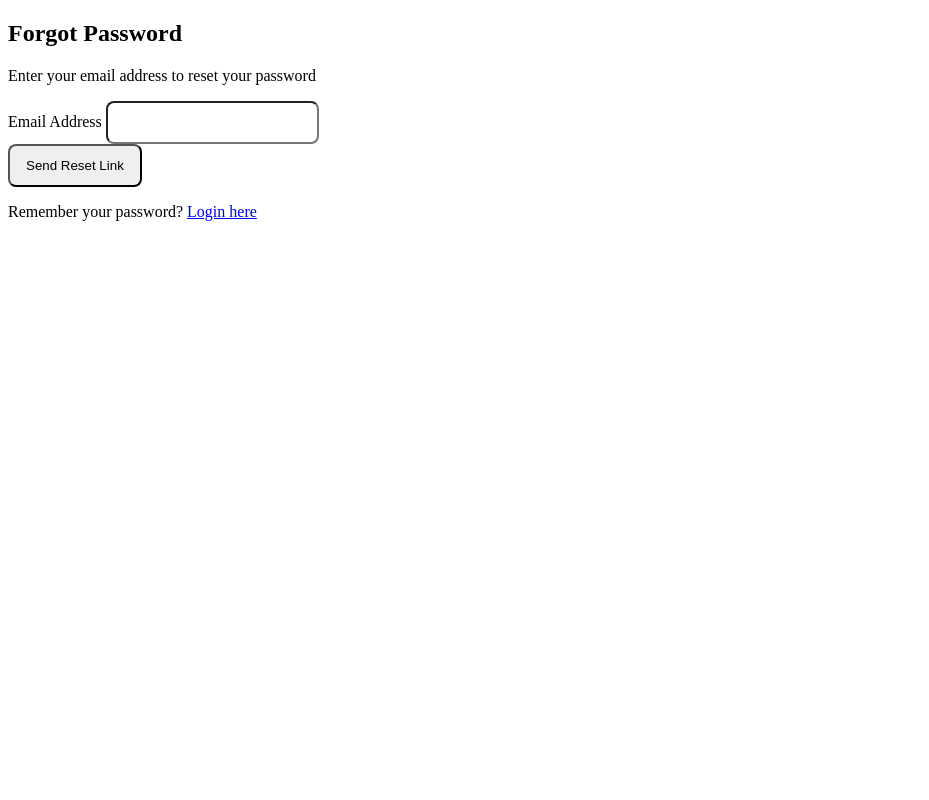
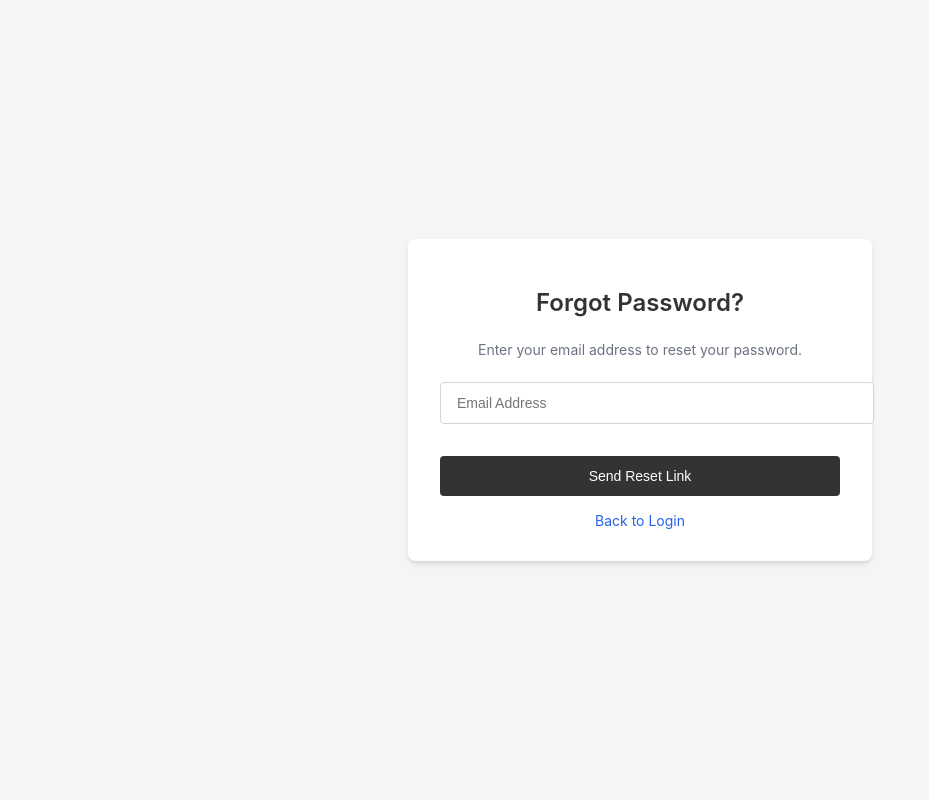
Before and after one commit to sooraj-m-s/StrideKicks, a Django app: page /forgot-password/ in a window 1280 px wide. Shown: the whole page, without its empty margins (0-929 px from the left). Run offline with Django 5.2, Linux system fonts and the light colour scheme.

Commit message:
solving errors

```diff
--- /dev/null
+++ b/users/templates/forgot_password.html
@@ -0,0 +1,195 @@
+{% extends "base.html" %}
+{% load static %}
+
+{% block title %}Forgot Password{% endblock %}
+
+{% block style %}
+<style>
+    body, html {
+        height: 100%;
+        margin: 0;
+        font-family: -apple-system, BlinkMacSystemFont, "Segoe UI", Roboto, sans-serif;
+        background-color: #f5f5f5;
+    }
+
+    .auth-container {
+        min-height: 100vh;
+        display: flex;
+        align-items: center;
+        justify-content: center;
+    }
+
+    .auth-form {
+        width: 100%;
+        max-width: 400px;
+        background: white;
+        padding: 2rem;
+        border-radius: 8px;
+        box-shadow: 0 4px 6px -1px rgba(0, 0, 0, 0.1), 0 2px 4px -1px rgba(0, 0, 0, 0.06);
+    }
+
+    .form-title {
+        font-size: 1.5rem;
+        font-weight: 600;
+        margin-bottom: 1.5rem;
+        color: #333;
+        text-align: center;
+    }
+
+    .form-control {
+        width: 100%;
+        padding: 0.75rem 1rem;
+        border: 1px solid #D1D5DB;
+        border-radius: 4px;
+        font-size: 0.875rem;
+        margin-bottom: 1rem;
+    }
+
+    .form-control:focus {
+        outline: none;
+        border-color: #2563EB;
+        box-shadow: 0 0 0 1px #2563EB;
+    }
+
+    .btn-primary {
+        width: 100%;
+        padding: 0.75rem 1rem;
+        border-radius: 4px;
+        background-color: #333;
+        color: white;
+        border: none;
+        font-weight: 500;
+        font-size: 0.875rem;
+        cursor: pointer;
+        transition: background-color 0.15s ease-in-out;
+    }
+
+    .btn-primary:hover {
+        background-color: #1F2937;
+    }
+
+    .message-error, .message-success {
+        padding: 0.75rem 1rem;
+        margin-bottom: 1rem;
+        border-radius: 4px;
+        font-size: 0.875rem;
+        text-align: center;
+    }
+
+    .message-error {
+        color: #DC2626;
+        background-color: #FEE2E2;
+        border: 1px solid #FECACA;
+    }
+
+    .message-success {
+        color: #059669;
+        background-color: #D1FAE5;
+        border: 1px solid #A7F3D0;
+    }
+
+    .back-link {
+        display: block;
+        text-align: center;
+        margin-top: 1rem;
+        color: #2563EB;
+        text-decoration: none;
+        font-size: 0.875rem;
+    }
+
+    .back-link:hover {
+        text-decoration: underline;
+    }
+
+    .form-subtitle {
+        color: #6B7280;
+        text-align: center;
+        margin-bottom: 1.5rem;
+        font-size: 0.875rem;
+    }
+    .form-group {
+        position: relative;
+        margin-bottom: 1rem;
+    }
+
+    .warning-message {
+        display: none;
+        color: #e53e3e;
+        font-size: 0.875rem;
+        margin-top: 0.25rem;
+    }
+
+    .form-control.warning {
+        border-color: #e53e3e;
+    }
+
+    .shake {
+        animation: shake 0.82s cubic-bezier(.36,.07,.19,.97) both;
+        transform: translate3d(0, 0, 0);
+    }
+
+    @keyframes shake {
+        10%, 90% { transform: translate3d(-1px, 0, 0); }
+        20%, 80% { transform: translate3d(2px, 0, 0); }
+        30%, 50%, 70% { transform: translate3d(-4px, 0, 0); }
+        40%, 60% { transform: translate3d(4px, 0, 0); }
+    }
+</style>
+{% endblock %}
+
+{% block body %}
+<div class="auth-container">
+    <div class="auth-form">
+        <h1 class="form-title">Forgot Password?</h1>
+        <p class="form-subtitle">Enter your email address to reset your password.</p>
+
+        {% if messages %}
+        {% for message in messages %}
+            {% if message.tags == 'error' %}
+                <div class="message-error">{{ message }}</div>
+            {% elif message.tags == 'success' %}
+                <div class="message-success">{{ message }}</div>
+            {% endif %}
+        {% endfor %}
+        {% endif %}
+
+        <form method="POST" action="{% url 'forgot_password' %}" id="forgotPasswordForm">
+            {% csrf_token %}
+            <div class="form-group">
+                <input type="email" class="form-control" id="email" name="email" placeholder="Email Address">
+                <div class="warning-message">Please enter a valid email address</div>
+            </div>
+            <button type="submit" class="btn-primary">Send Reset Link</button>
+        </form>
+
+        <a href="{% url 'login_to_account' %}" class="back-link">Back to Login</a>
+    </div>
+</div>
+
+<script>
+    document.addEventListener('DOMContentLoaded', function() {
+        const form = document.getElementById('forgotPasswordForm');
+        const emailInput = document.getElementById('email');
+        const warningMessage = document.querySelector('.warning-message');
+
+        form.addEventListener('submit', function(event) {
+            if (!emailInput.value) {
+                event.preventDefault();
+                emailInput.classList.add('warning');
+                warningMessage.style.display = 'block';
+                emailInput.classList.add('shake');
+                setTimeout(() => {
+                    emailInput.classList.remove('shake');
+                }, 820);
+            }
+        });
+
+        emailInput.addEventListener('input', function() {
+            if (emailInput.value) {
+                emailInput.classList.remove('warning');
+                warningMessage.style.display = 'none';
+            }
+        });
+    });
+</script>
+{% endblock %}
--- a/users/templates/get_account.html
+++ /dev/null
@@ -1,61 +0,0 @@
-{% extends "base.html" %}
-{% load static %}
-
-{% block title %}Get Account{% endblock %}
-
-{% block style %}
-<style>
-    .form-control {
-        padding: 0.75rem 1rem;
-        border-radius: 0.5rem;
-    }
-    .btn {
-        padding: 0.75rem 1rem;
-        border-radius: 0.5rem;
-    }
-    </style>
-{% endblock %}
-
-{% block body %}
-<div class="container-fluid">
-    <div class="row min-vh-100">
-        <!-- Form Section -->
-        <div class="col-md-6 d-flex align-items-center justify-content-center">
-            <div class="w-75">
-                <h2 class="mb-4">Forgot Password</h2>
-                <p class="text-muted mb-4">Enter your email address to reset your password</p>
-
-                {% if messages %}
-                <div class="mb-4">
-                    {% for message in messages %}
-                        <div class="alert alert-{{ message.tags }}">
-                            {{ message }}
-                        </div>
-                    {% endfor %}
-                </div>
-                {% endif %}
-
-                <form method="POST" action="{% url 'forgot_password' %}">
-                    {% csrf_token %}
-                    <div class="mb-3">
-                        <label for="email" class="form-label">Email Address</label>
-                        <input type="email" class="form-control" id="email" name="email" required>
-                    </div>
-                    <button type="submit" class="btn btn-primary w-100">
-                        Send Reset Link
-                    </button>
-                </form>
-
-                <div class="text-center mt-4">
-                    <p>Remember your password? <a href="{% url 'login_to_account' %}" class="text-decoration-none">Login here</a></p>
-                </div>
-            </div>
-        </div>
-
-        <!-- Image Section -->
-        <div class="col-md-6 d-none d-md-block">
-            <div class="h-100" style="background: url('{% static 'images/verify-email.jpg' %}') center/cover no-repeat;"></div>
-        </div>
-    </div>
-</div>
-{% endblock %}
--- a/users/templates/login.html
+++ b/users/templates/login.html
@@ -1,9 +1,9 @@
 {% extends "base.html" %}
+{% load static %}
 
 {% block title %}Login - StrideKicks{% endblock %}
 
 {% block style %}
-{% load static %}
 <link href="https://cdn.jsdelivr.net/npm/bootstrap@5.3.2/dist/css/bootstrap.min.css" rel="stylesheet">
 <link href="https://cdnjs.cloudflare.com/ajax/libs/font-awesome/6.0.0-beta3/css/all.min.css" rel="stylesheet">
 
--- a/users/urls.py
+++ b/users/urls.py
@@ -8,6 +8,5 @@ urlpatterns = [
     path('', views.login_to_account, name='login_to_account'),
     path('logout/', views.logout_account, name='logout_account'),
     path('forgot-password/', views.forgot_password, name='forgot_password'),
-    path('reset-password/<int:user_id>/', views.reset_password, name='reset_password'),
-    path('resend-otp/<int:user_id>/', views.resend_otp, name='resend_otp'),
+    path('reset-password/', views.reset_password, name='reset_password'),
 ]
--- a/users/views.py
+++ b/users/views.py
@@ -1,4 +1,4 @@
-from django.shortcuts import render, redirect, get_object_or_404
+from django.shortcuts import render, redirect
 from django.contrib.auth import login, logout
 from django.contrib import messages
 from django.contrib.auth.hashers import make_password
@@ -13,7 +13,7 @@ from django.urls import reverse
 from django.conf import settings
 from django.utils.html import strip_tags
 from django.views.decorators.http import require_http_methods
-import re, random, json, time
+import re, random, json
 from .models import Users
 from .forms import CustomAuthenticationForm
 
@@ -233,85 +233,29 @@ def login_to_account(request):
 
 
 @require_http_methods(["GET", "POST"])
-def get_account(request):
-    if request.method == 'POST':
-        email = request.POST.get('email')
-        try:
-            user = Users.objects.get(email=email)
-            return redirect('forgot_password', user_id=user.user_id)
-        except Users.DoesNotExist:
-            messages.error(request, 'No account found with this email address.')
-    return render(request, 'get_account.html')
-
-
-@require_http_methods(["GET", "POST"])
-def reset_password(request, user_id):
-    try:
-        user = Users.objects.get(user_id=user_id)
-    except Users.DoesNotExist:
-        messages.error(request, 'Invalid user.')
-        return redirect('verify_email')
-
-    if request.method == 'POST':
-        new_password = request.POST.get('new_password')
-        confirm_password = request.POST.get('confirm_password')
-
-        if new_password != confirm_password:
-            messages.error(request, 'Passwords do not match.')
-            return render(request, 'forgot_password.html', {'user': user})
-
-        if len(new_password) < 8:
-            messages.error(request, 'Password must be at least 8 characters long.')
-            return render(request, 'forgot_password.html', {'user': user})
-
-        user.password = make_password(new_password)
-        user.save()
-        messages.success(request, 'Your password has been reset successfully. You can now log in with your new password.')
-        return redirect('login_to_account')
-
-    return render(request, 'forgot_password.html', {'user': user})
-
-
-def logout_account(request):
-    logout(request)
-    messages.success(request, 'You have been logged out.')
-    return redirect('login_to_account')
-
-
 def forgot_password(request):
     if request.method == 'POST':
         email = request.POST.get('email')
         try:
             user = Users.objects.get(email=email)
-
-            # Generate OTP and set expiry
             otp = random.randint(100000, 999999)
-            request.session['reset_otp'] = otp
-            request.session['reset_user_id'] = user.id
-            request.session['otp_expiry'] = int(time.time()) + 300  # 5 minutes
-            request.session['resend_available'] = int(time.time()) + 30  # 30 seconds
-
-            # Send email
-            send_mail(
-                'Password Reset OTP',
-                f'Your OTP for password reset is: {otp}\nThis OTP will expire in 5 minutes.',
-                settings.DEFAULT_FROM_EMAIL,
-                [email],
-                fail_silently=False,
-            )
-
-            return redirect('reset_password', user_id=user.id)
+            otp_expiry = (timezone.now() + timedelta(minutes=5)).isoformat()
+            request.session['user_data'] = {
+            'user': user,
+            'otp': otp,
+            'otp_expiry': otp_expiry,
+        }
+            return redirect('reset_password')
         except Users.DoesNotExist:
             messages.error(request, 'No account found with this email address.')
+    return render(request, 'forgot_password.html')
 
-    return render(request, 'get_account.html')
 
-def reset_password(request, user_id):
-    user = get_object_or_404(Users, id=user_id)
+def reset_password(request):
+    user_data = request.session.get('user_data')
 
-    # Verify if this user has requested password reset
-    if request.session.get('reset_user_id') != user_id:
-        messages.error(request, 'Invalid password reset request.')
+    if not user_data:
+        messages.error(request, 'Password reset session expired. Please try again.')
         return redirect('forgot_password')
 
     if request.method == 'POST':
@@ -319,31 +263,31 @@ def reset_password(request, user_id):
         new_password = request.POST.get('new_password')
         confirm_password = request.POST.get('confirm_password')
 
-        # Verify OTP
-        stored_otp = request.session.get('reset_otp')
-        otp_expiry = request.session.get('otp_expiry', 0)
+        if str(user_data['otp']) != str(otp):
+            messages.error(request, 'Invalid OTP. Please try again.')
+            return render(request, 'reset_password.html')
 
-        if time.time() > otp_expiry:
+        otp_expiry = timezone.datetime.fromisoformat(user_data['otp_expiry'])
+        if timezone.now() > otp_expiry:
             messages.error(request, 'OTP has expired. Please request a new one.')
-        elif otp != stored_otp:
-            messages.error(request, 'Invalid OTP.')
-        elif new_password != confirm_password:
+            return render(request, 'reset_password.html')
+
+        if new_password != confirm_password:
             messages.error(request, 'Passwords do not match.')
-        else:
-            # Reset password
-            user.set_password(new_password)
-            user.save()
+            return render(request, 'reset_password.html')
 
-            # Clear session data
-            for key in ['reset_otp', 'reset_user_id', 'otp_expiry', 'resend_available']:
-                request.session.pop(key, None)
+        user = user_data['user']
+        user.password = make_password(new_password)
+        user.save()
 
-            messages.success(request, 'Password has been reset successfully. Please login with your new password.')
-            return redirect('login_to_account')
+        messages.success(request, 'Your password has been reset successfully. You can now log in with your new password.')
+        del request.session['user_data']
+        return redirect('login_to_account')
 
-    context = {
-        'user': user,
-        'otp_expiry_timestamp': request.session.get('otp_expiry', 0),
-        'resend_available_timestamp': request.session.get('resend_available', 0),
-    }
-    return render(request, 'reset_password.html', context)
+    return render(request, 'reset_password.html')
+
+
+def logout_account(request):
+    logout(request)
+    messages.success(request, 'You have been logged out.')
+    return redirect('login_to_account')
```
Also changed, not shown: users/templates/reset_password.html (+174 -117 lines), brand/templates/brand.html (renamed from admin/templates/brand.html), category/templates/category.html (renamed from admin/templates/category.html), product/templates/add_product.html (renamed from admin/templates/add_product.html), product/templates/admin_product.html (renamed from admin/templates/admin_product.html), product/templates/edit_product.html (renamed from admin/templates/edit_product.html).
